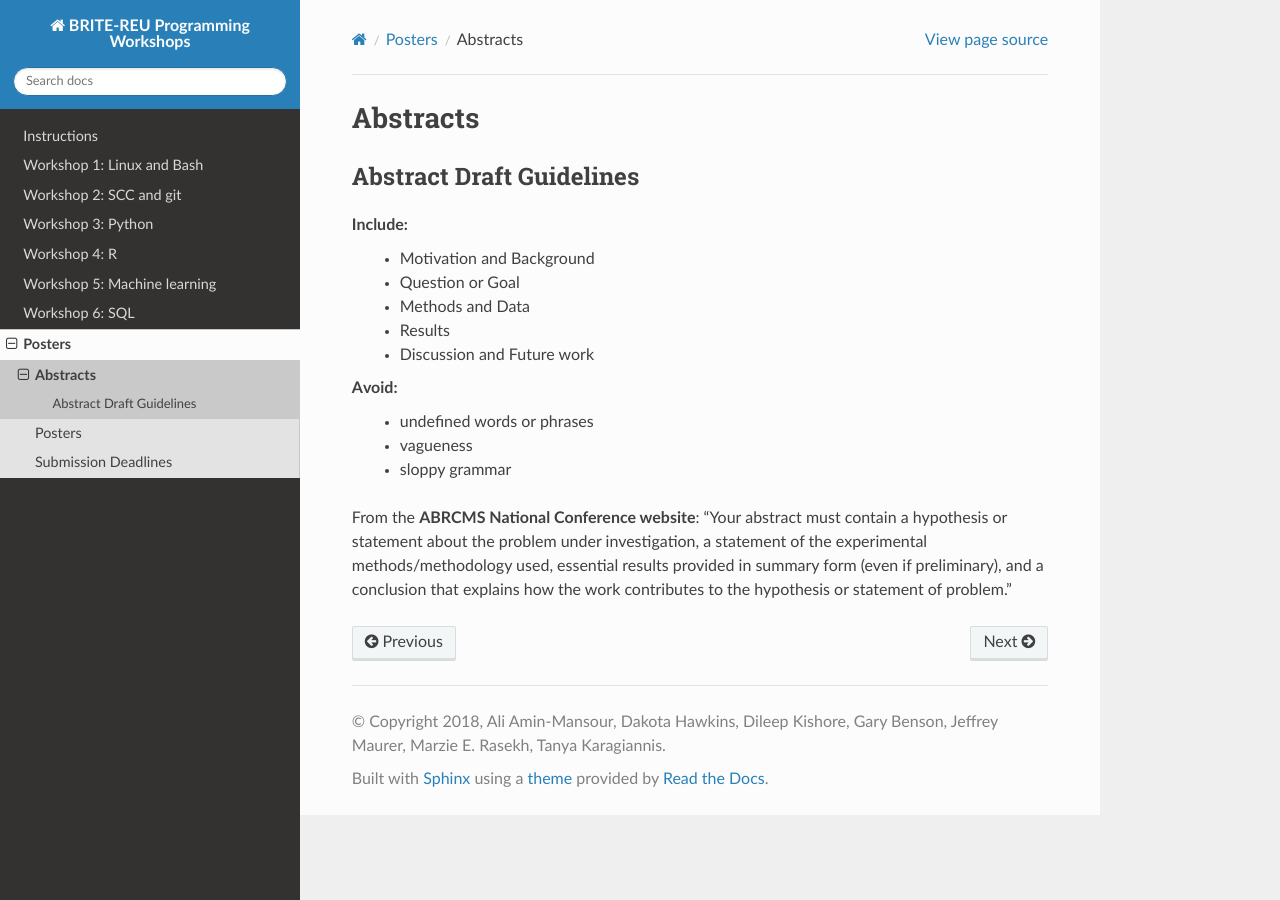
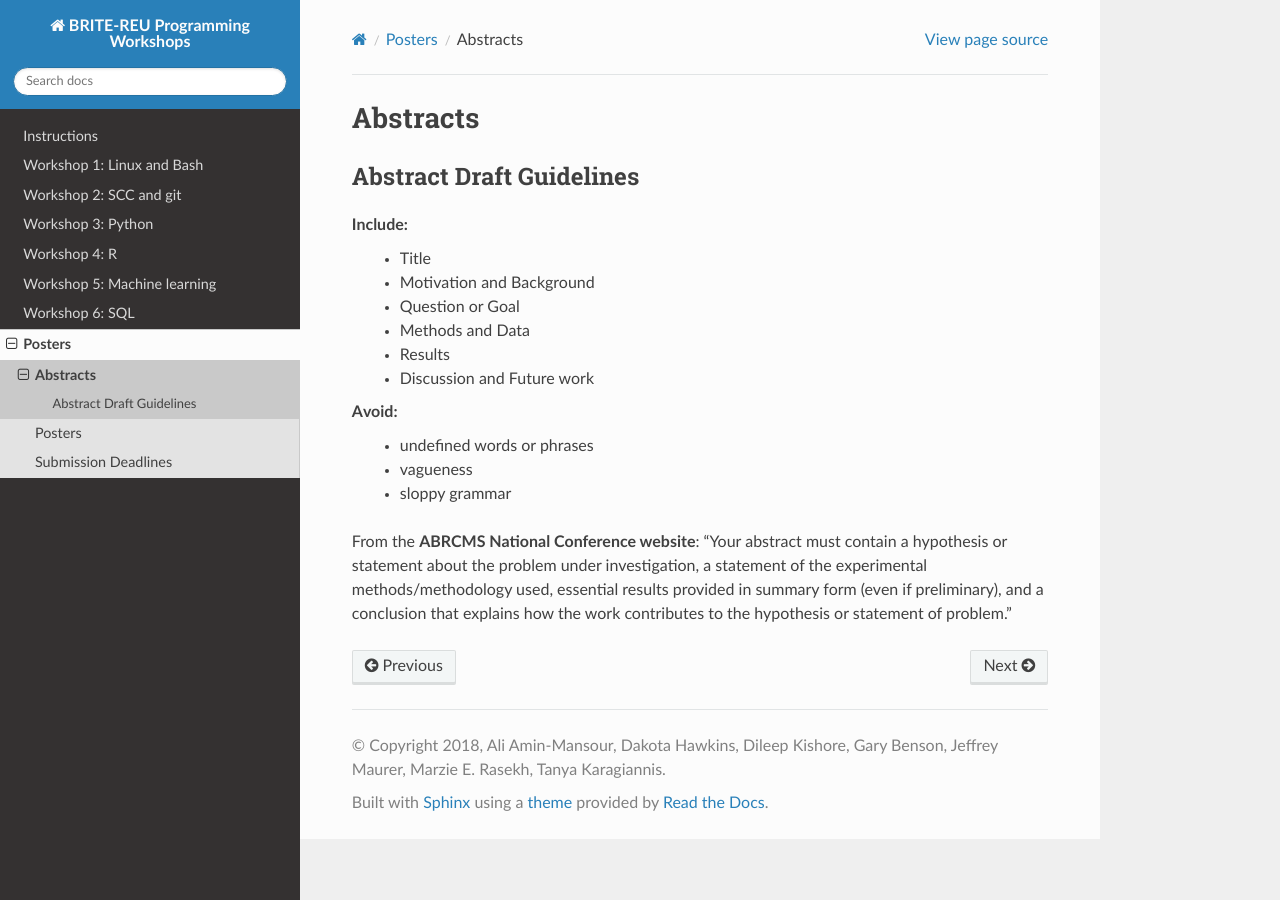
Before and after one commit to BRITE-REU/programming-workshops, a Sphinx documentation site: the page built from source/workshops/07_posters/Abstracts.rst, in a window 1280 px wide. Built offline with Sphinx 7.4.7 and the Read the Docs theme 2.0.0, drawn with Linux system fonts in a browser that asks for light colours.

Commit message:
Update Abstracts.rst

```diff
--- a/source/workshops/07_posters/Abstracts.rst
+++ b/source/workshops/07_posters/Abstracts.rst
@@ -8,6 +8,7 @@ Abstract Draft Guidelines
 --------------------------
 
 **Include**:
+  - Title
   - Motivation and Background
   - Question or Goal
   - Methods and Data
```
